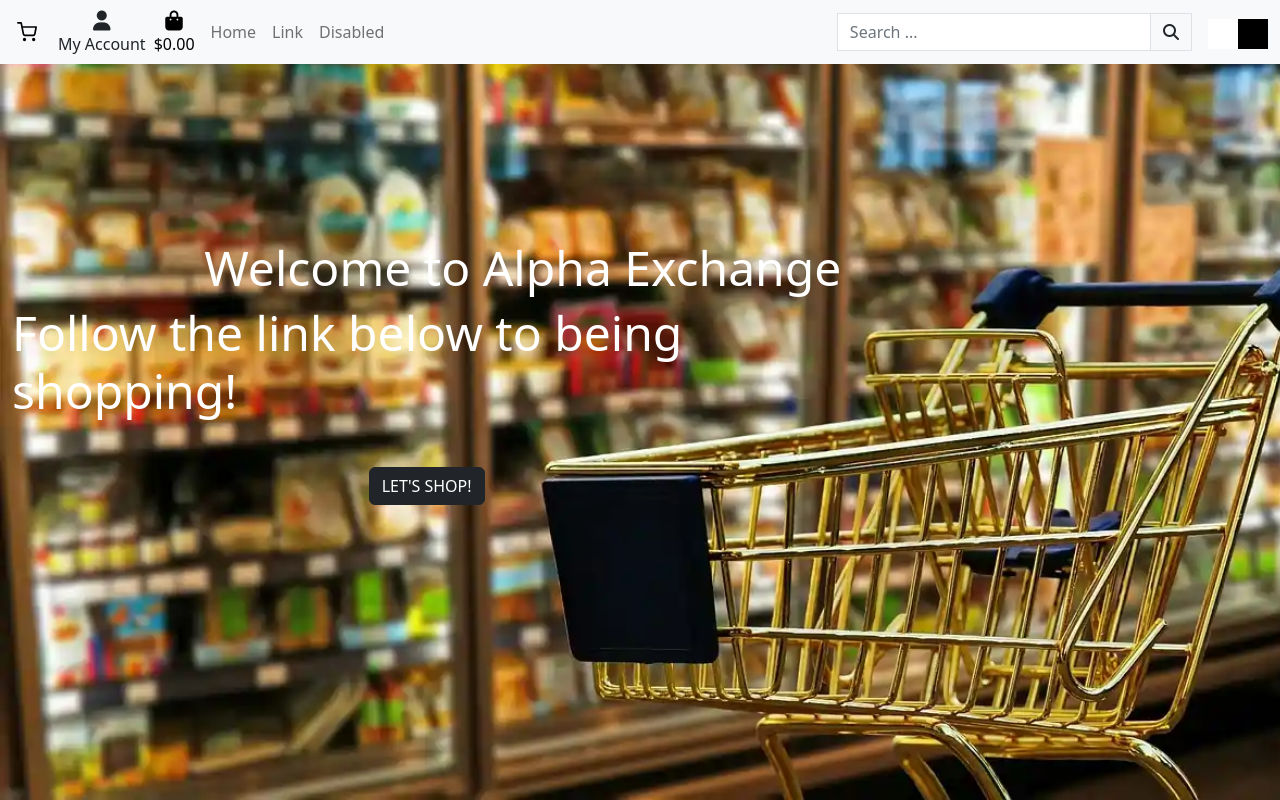
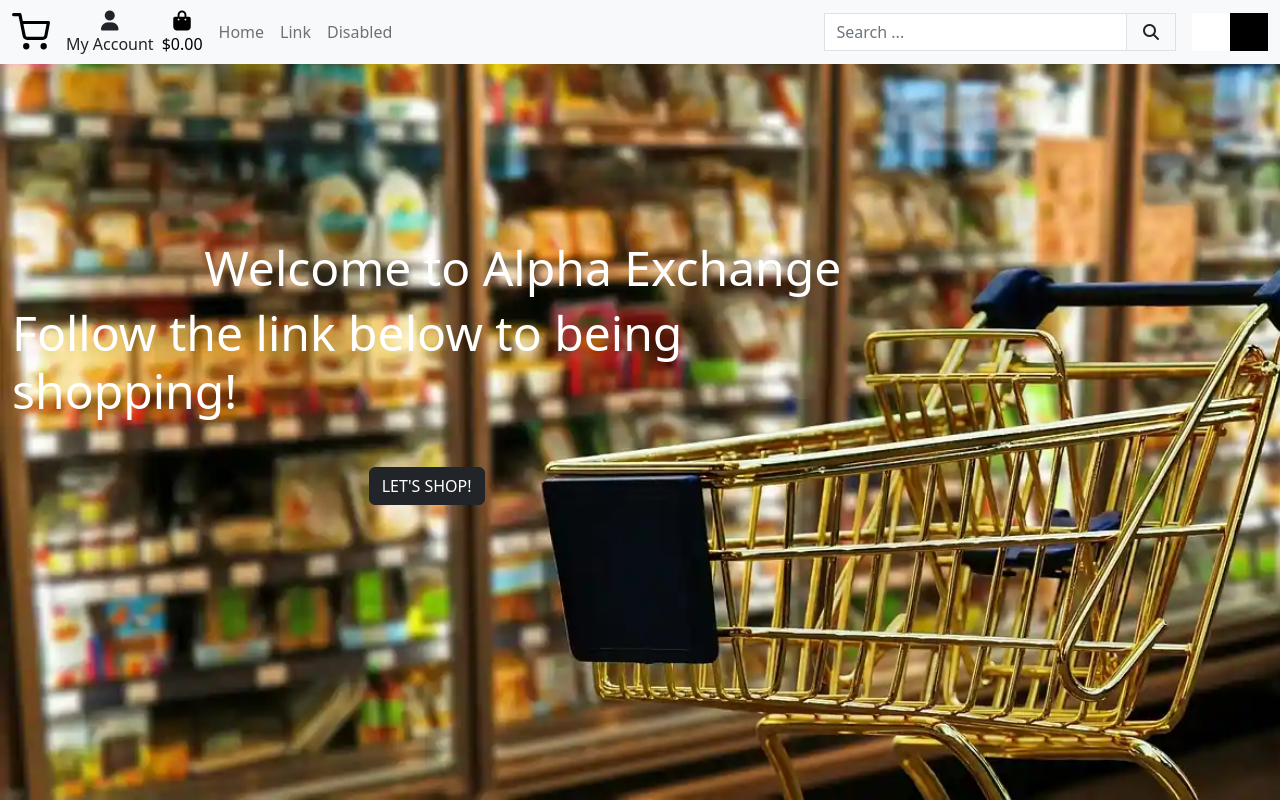
Before and after one commit to Code-Institute-Submissions/CI_PP5_Alpha_Exchange, a Django app: page / in a window 1280 px wide. Run offline with Django 3.2, Linux system fonts and the light colour scheme; some libraries are stand-ins or nearby versions.

Commit message:
header style tweaks

```diff
--- a/static/css/base.css
+++ b/static/css/base.css
@@ -31,11 +31,19 @@ html {
     min-width: -webkit-fill-available;
 }
 
+/* from Bulma/ Boutique Ado */
+.icon {
+    align-items: center;
+    display: inline-flex;
+    justify-content: center;
+    height: 1.5rem;
+    width: 1.5rem;
+}
+
 /* Theme Switch Styles */
 .switch {
-    width: 60px;
-    height: 30px;
-    margin-top: 3px;
+    width: 76px;
+    height: 38px;
     display: flex;
     align-items: flex-end;
     overflow: hidden;
@@ -46,8 +54,8 @@ html {
 :root:not(.light) .switch span {
     position: relative;
     display: block;
-    width: 30px;
-    height: 30px;
+    width: 38px;
+    height: 38px;
 }
 
 :root:not(.light) .switch input, #theme {
@@ -56,8 +64,8 @@ html {
 
 :root:not(.light) .slider {
     transition: 0.4s;
-    height: 30px;
-    width: 30px;
+    height: 38px;
+    width: 38px;
     display: inline;
     position: relative;
     background: white;
@@ -68,14 +76,14 @@ html {
 }
 
 :root.light .slider {
-    transform: translateX(30px);
+    transform: translateX(38px);
 }
 
 :root.light .switch span {
     position: relative;
     display: block;
-    width: 30px;
-    height: 30px;
+    width: 38px;
+    height: 38px;
 }
 
 :root.light .switch input, #theme {
@@ -84,8 +92,8 @@ html {
 
 :root.light .slider {
     transition: 0.4s;
-    height: 30px;
-    width: 30px;
+    height: 38px;
+    width: 38px;
     display: inline;
     position: relative;
     background: white;
--- a/templates/base.html
+++ b/templates/base.html
@@ -81,7 +81,7 @@
                             </a>
                         </li>
                     </li>
-                    <img class="navbar-brand order-first" src="/media/shopping-cart.svg" alt="Website Branding" width="30" height="30">
+                    <img class="navbar-brand order-first py-0" src="/media/shopping-cart.svg" alt="Website Branding">
                     <button class="navbar-toggler" type="button" data-bs-toggle="collapse" data-bs-target="#navbarTogglerDemo01" aria-controls="navbarTogglerDemo01" aria-expanded="false" aria-label="Toggle navigation">
                       <span class="navbar-toggler-icon"></span>
                     </button>
@@ -138,7 +138,7 @@
 
     {% block postloadjs %}
     {% endblock %}
-</body>
 <!-- Theme switch script -->
 <script src="{% static 'js/theme.js' %}"></script>
+</body>
 </html>
```
Also changed, not shown: media/shopping-cart.svg.
